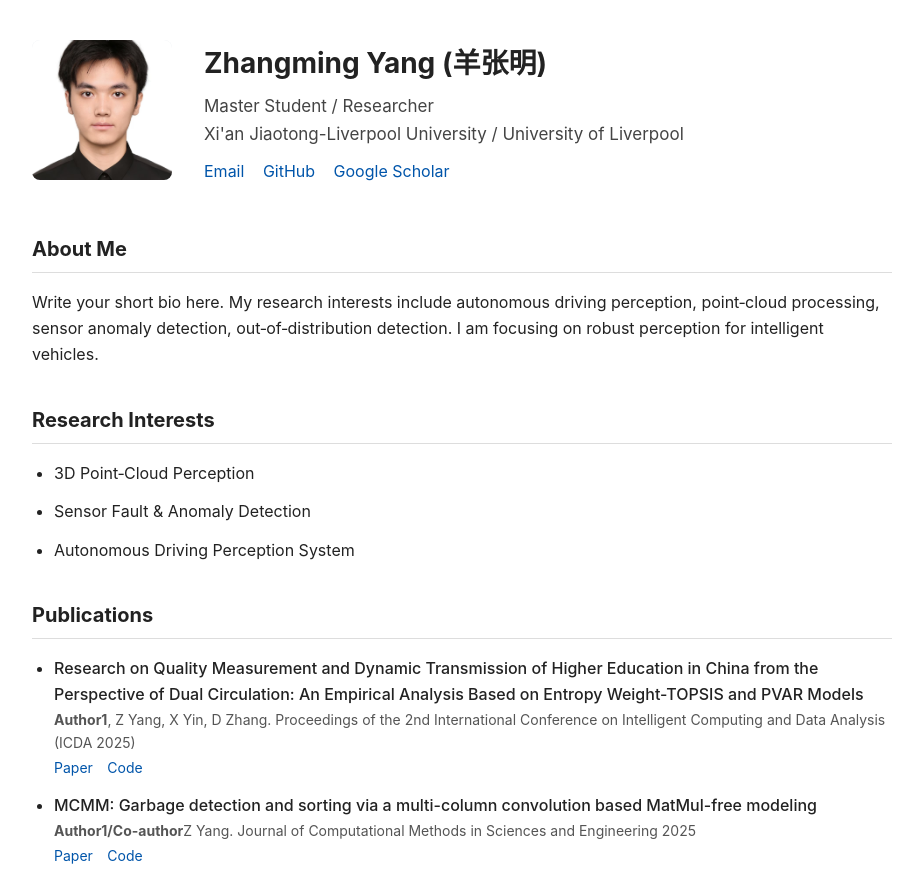
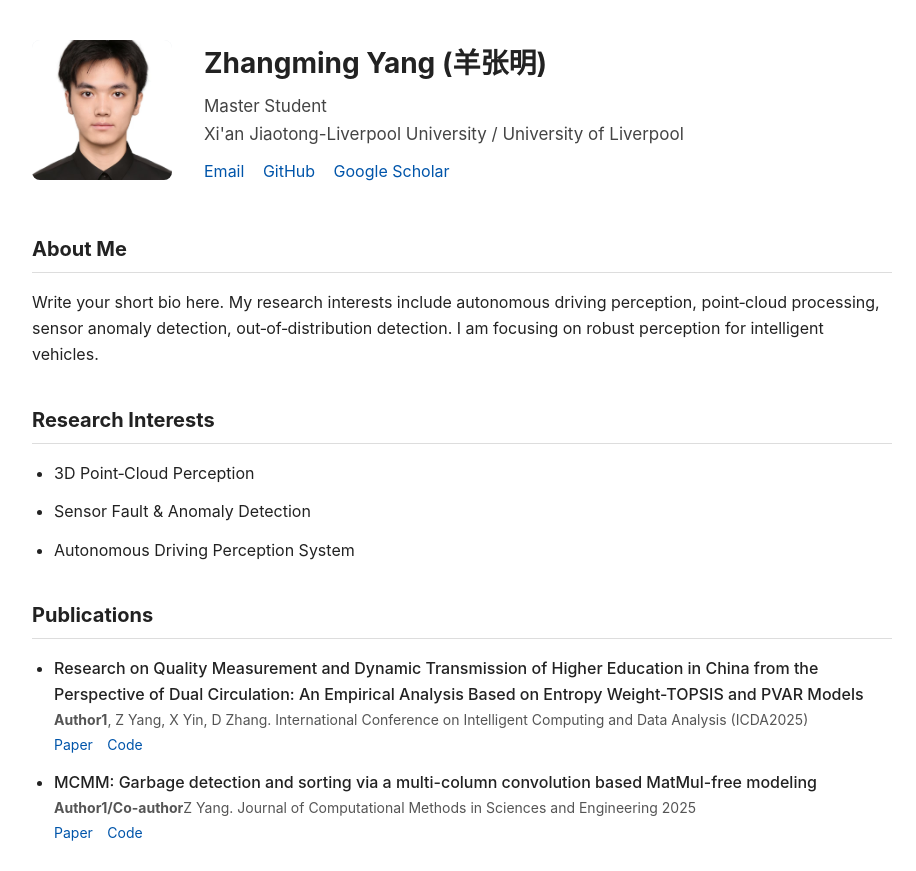
Before and after one commit to yangzhangming/yangzhangming.github.io, a plain HTML site: page index.html in a window 1280 px wide. Shown: the top 871 px of the page, without its empty margins (178-1094 px from the left). Drawn offline with Linux system fonts and the light colour scheme.

Commit message:
Update it

```diff
--- a/index.html
+++ b/index.html
@@ -3,7 +3,7 @@
 <head>
     <meta charset="UTF-8">
     <meta name="viewport" content="width=device-width, initial-scale=1.0">
-    <title>Your Name | Academic Homepage</title>
+    <title>Zhangming Yang | Academic Homepage</title>
     <style>
         * {
             margin: 0;
@@ -88,7 +88,7 @@
         <img class="avatar" src="./avatar.jpg" alt="profile photo">
         <div class="info">
             <h1>Zhangming Yang (羊张明)</h1>
-            <div class="affiliation">Master Student / Researcher<br>Xi'an Jiaotong-Liverpool University / University of Liverpool</div>
+            <div class="affiliation">Master Student<br>Xi'an Jiaotong-Liverpool University / University of Liverpool</div>
             <div class="contact">
                 <a href="mailto:yzm.lamb@gmail.com">Email</a>
                 <a href="https://github.com/yangzhangming">GitHub</a>
@@ -116,7 +116,7 @@
         <ul>
             <li>
                 <div class="paper-title">Research on Quality Measurement and Dynamic Transmission of Higher Education in China from the Perspective of Dual Circulation: An Empirical Analysis Based on Entropy Weight-TOPSIS and PVAR Models</div>
-                <div class="paper-meta"><b>Author1</b>, Z Yang, X Yin, D Zhang. Proceedings of the 2nd International Conference on Intelligent Computing and Data Analysis (ICDA 2025)</div>
+                <div class="paper-meta"><b>Author1</b>, Z Yang, X Yin, D Zhang. International Conference on Intelligent Computing and Data Analysis (ICDA2025)</div>
                 <div class="paper-links">
                     <a href="https://dl.acm.org/doi/full/10.1145/3772726.3772729">Paper</a>
                     <a href="https://github.com/yangzhangming/Higher_education_research">Code</a>
```
